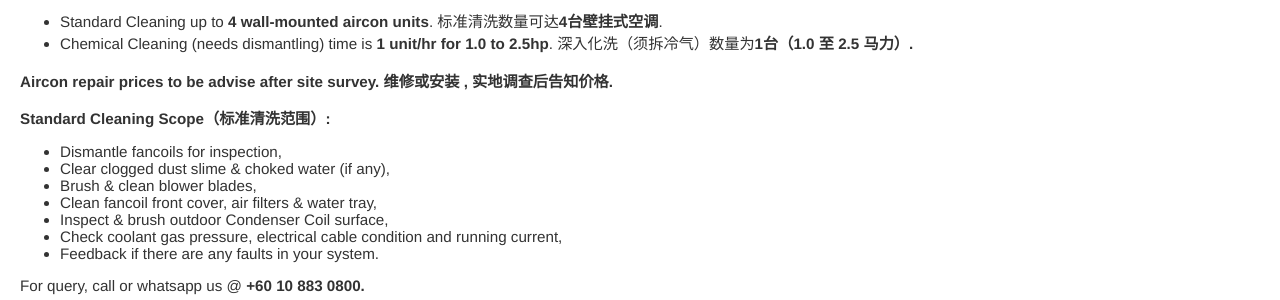
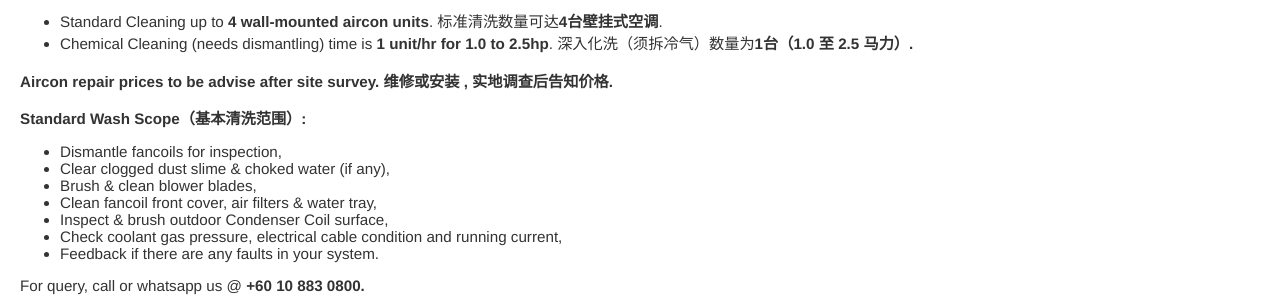
Before and after one commit to blooms-singapore/pages, a Jekyll site: the page built from en/services/myr/aircon.html, in a window 1280 px wide. Shown: the part 870-1170 px from the top of the page. Built offline with Jekyll 4.4.1, drawn with Linux system fonts in a browser that asks for light colours.

Commit message:
Update aircon.html

```diff
--- a/en/services/myr/aircon.html
+++ b/en/services/myr/aircon.html
@@ -53,7 +53,7 @@ layout: service
         <strong>Aircon repair prices to be advise after site survey. 维修或安装 , 实地调查后告知价格.</strong>
     </p>
     <p>
-      <strong>Standard Cleaning Scope（标准清洗范围）:</strong>
+      <strong>Standard Wash Scope（基本清洗范围）:</strong>
       <ul>
         <li>Dismantle fancoils for inspection,</li>
         <li>Clear clogged dust slime & choked water (if any),</li>
```
